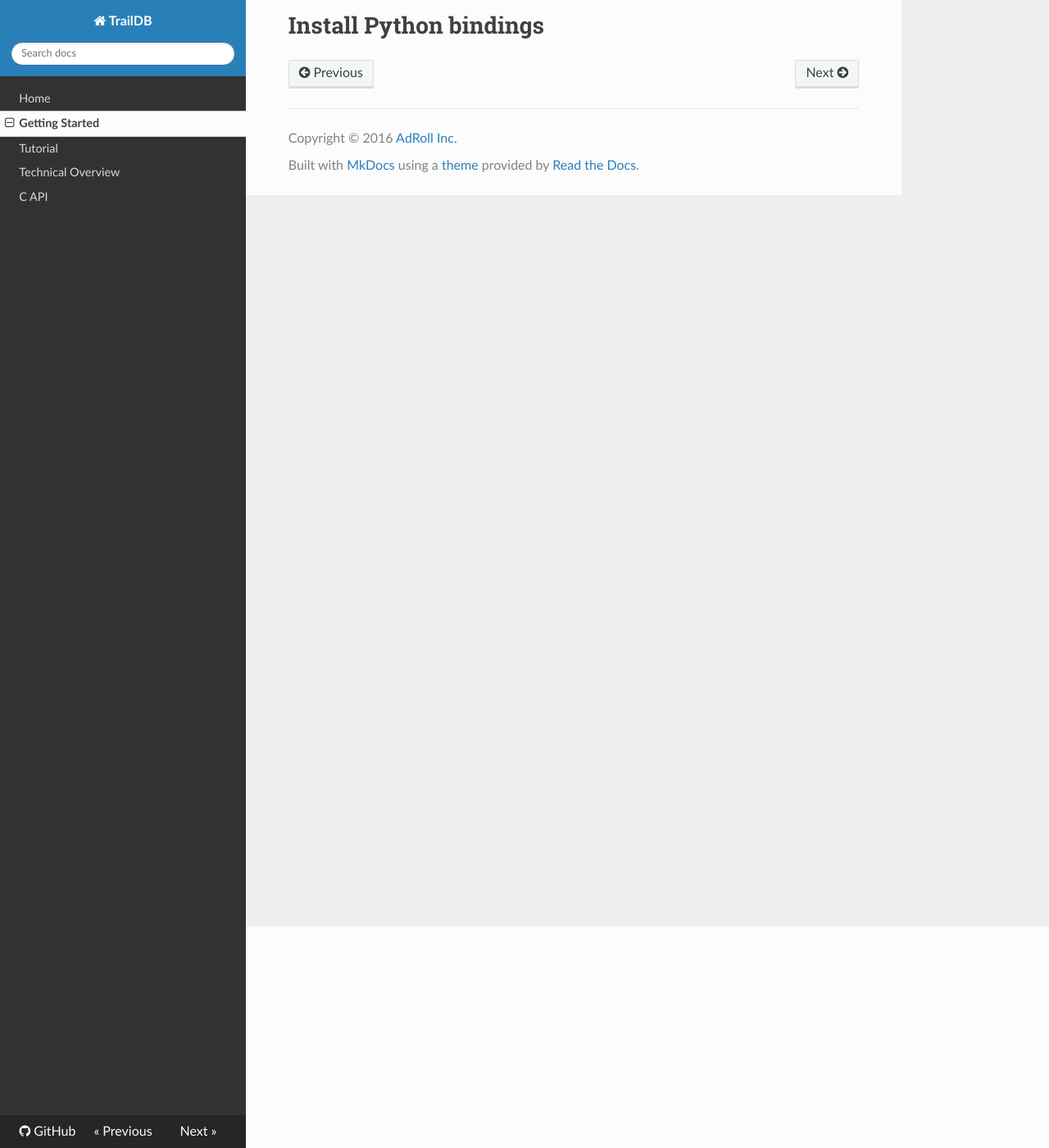
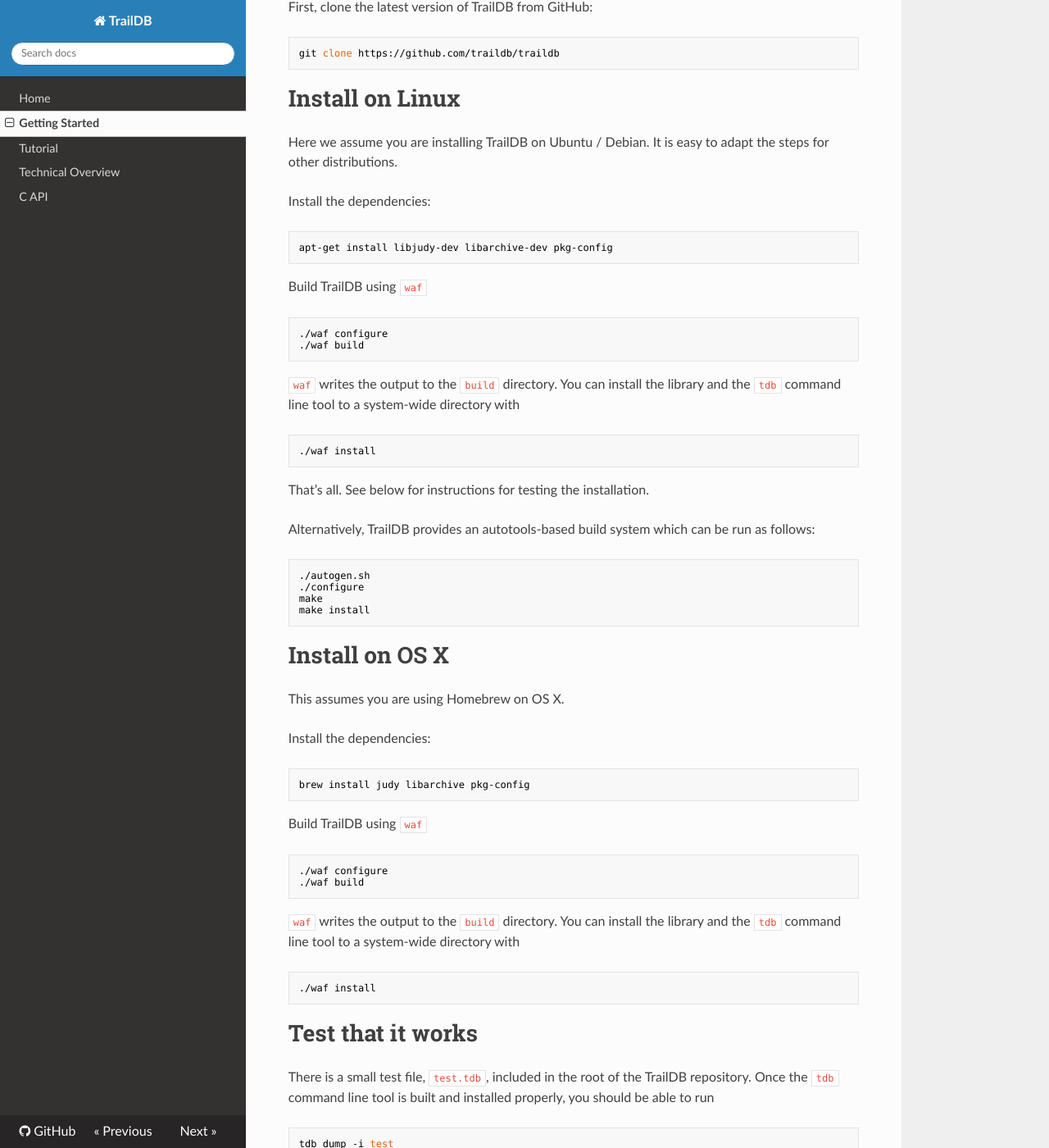
Before and after one commit to traildb/traildb, an MkDocs documentation site: the page built from doc/docs/getting_started.md, in a window 1280 px wide and 1400 px high, scrolled down 270 px. Shown: the whole window at 82% size. Built offline with MkDocs 1.6.1, drawn with Linux system fonts in a browser that asks for light colours; nearby versions of some CDN libraries; old or Windows-style settings are respelled for this version of MkDocs; some of the changed text lies outside the part shown.

Commit message:
add getting started guide

````diff
--- a/doc/docs/getting_started.md
+++ b/doc/docs/getting_started.md
@@ -1,7 +1,96 @@
+
+TrailDB depends on two external libraries:
+
+ - [Judy arrays](http://judy.sourceforge.net)
+ - [Libarchive](http://www.libarchive.org)
+
+You can install these libraries using a package manager as described below.
+
+First, clone the latest version of TrailDB from GitHub:
+```sh
+git clone https://github.com/traildb/traildb
+```
+
 # Install on Linux
+
+Here we assume you are installing TrailDB on Ubuntu / Debian. It is easy
+to adapt the steps for other distributions.
+
+Install the dependencies:
+```sh
+apt-get install libjudy-dev libarchive-dev pkg-config
+```
+
+Build TrailDB using `waf`
+```sh
+./waf configure
+./waf build
+```
+
+`waf` writes the output to the `build` directory. You can install the
+library and the `tdb` command line tool to a system-wide directory with
+```sh
+./waf install
+```
+
+That's all. See below for instructions for testing the installation.
+
+Alternatively, TrailDB provides an autotools-based build system which
+can be run as follows:
+```sh
+./autogen.sh
+./configure
+make
+make install
+```
 
 # Install on OS X
 
+This assumes you are using Homebrew on OS X.
+
+Install the dependencies:
+
+```sh
+brew install judy libarchive pkg-config
+```
+
+Build TrailDB using `waf`
+```sh
+./waf configure
+./waf build
+```
+
+`waf` writes the output to the `build` directory. You can install the
+library and the `tdb` command line tool to a system-wide directory with
+```sh
+./waf install
+```
+
 # Test that it works
 
+There is a small test file, `test.tdb`, included in the root of
+the TrailDB repository. Once the `tdb` command line tool is built and
+installed properly, you should be able to run
+
+```sh
+tdb dump -i test
+```
+at the root of the repository. You should see two events, `hello world`
+and `it works!`, if everything works ok.
+
 # Install Python bindings
+
+The following [tutorial](tutorial) includes examples in C and Python. If
+you want to use Python, you need to install the Python binding:
+
+```sh
+git clone https://github.com/traildb/traildb-python
+```
+
+Install the Python package with
+
+```sh
+python setup.py install
+```
+
+For other language bindings, follow the instructions in their README files.
````
Also changed, not shown: doc/docs/tutorial.md (+11 -11 lines).
